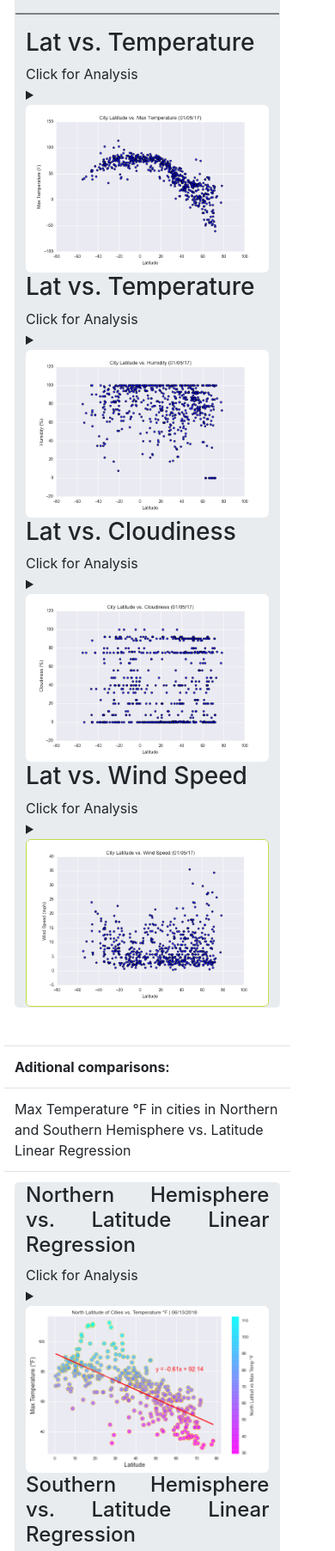
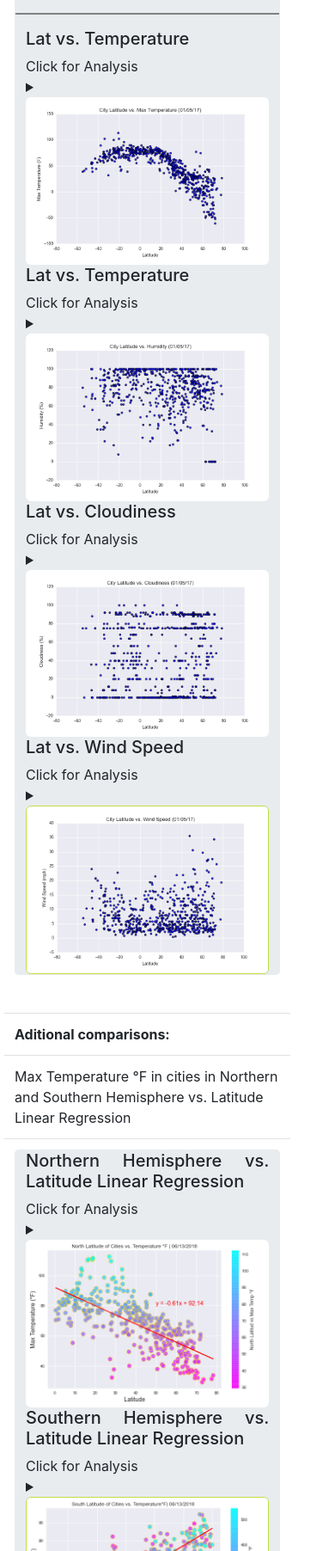
Before and after one commit to Solorzanoluisalberto/Web-Design-Challenge, a plain HTML site: page comparison.html in a window 390 px wide. Shown: the part 196-2000 px from the top of the page at 86% size. Drawn offline with Linux system fonts and the light colour scheme.

Commit message:
additional comparisons plots done

```diff
--- a/comparison.html
+++ b/comparison.html
@@ -62,7 +62,7 @@
     <hr style="height:2px;border-width:0;color:gray;background-color:gray">
     <div class="row">
       <div class="col-xs-12 col-sm-3 col-md-6">
-        <h3>Lat vs. Temperature </h3> Click for Analysis<br>
+        <h5>Lat vs. Temperature </h5> Click for Analysis<br>
         <details>
           <summary>
             <img style="border-radius:6px" src="Resources/assets/images/Fig1.png" width="100%">
@@ -75,7 +75,7 @@
         </details>
       </div>
       <div class="col-xs-12 col-sm-3 col-md-6">
-        <h3>Lat vs. Temperature </h3> Click for Analysis<br>
+        <h5>Lat vs. Temperature </h5> Click for Analysis<br>
         <details>
           <summary>
             <img style="border-radius:6px" src="Resources/assets/images/Fig2.png" width="100%">
@@ -87,7 +87,7 @@
         </details>
       </div>
       <div class="col-xs-12 col-sm-3 col-md-6">
-        <h3>Lat vs. Cloudiness </h3> Click for Analysis<br>
+        <h5>Lat vs. Cloudiness </h5> Click for Analysis<br>
         <details>
           <summary>
             <img style="border-radius:6px" src="Resources/assets/images/Fig3.png" alt="Cloudiness" width="100%">
@@ -98,7 +98,7 @@
         </details>
       </div>
       <div class="col-xs-12 col-sm-3 col-md-6">
-        <h3>Lat vs. Wind Speed </h3> Click for Analysis<br>
+        <h5>Lat vs. Wind Speed </h5> Click for Analysis<br>
         <details>
           <summary>
             <img style="border:1px solid #c1dd43; border-radius:6px" src="Resources/assets/images/Fig4.png" width="100%">
@@ -126,8 +126,8 @@
   <td style="text-align: justify">
     <div class="jumbotron">
     <div class="row">
-    <div class="col-xs-12 col-sm-3 col-md-6">
-      <h4>Northern Hemisphere vs. Latitude Linear Regression</h4> Click for Analysis<br>
+    <div class="col-xs-12 col-sm-6 col-md-6">
+      <h5>Northern Hemisphere vs. Latitude Linear Regression</h5> Click for Analysis<br>
       <details>
         <summary>
           <img style="border-radius:6px" src="Resources/assets/images/Fig5.png" alt="Cloudiness" width="100%">
@@ -141,8 +141,8 @@
         </p>
       </details>
     </div>
-    <div class="col-xs-12 col-sm-3 col-md-6">
-      <h4>Southern Hemisphere vs. Latitude Linear Regression</h4> Click for Analysis<br>
+    <div class="col-xs-12 col-sm-6 col-md-6">
+      <h5>Southern Hemisphere vs. Latitude Linear Regression</h5> Click for Analysis<br>
       <details>
         <summary>
           <img style="border:1px solid #c1dd43; border-radius:6px" src="Resources/assets/images/Fig6.png" width="100%">
```
Also changed, not shown: cloudiness.html (+4 -10 lines).
